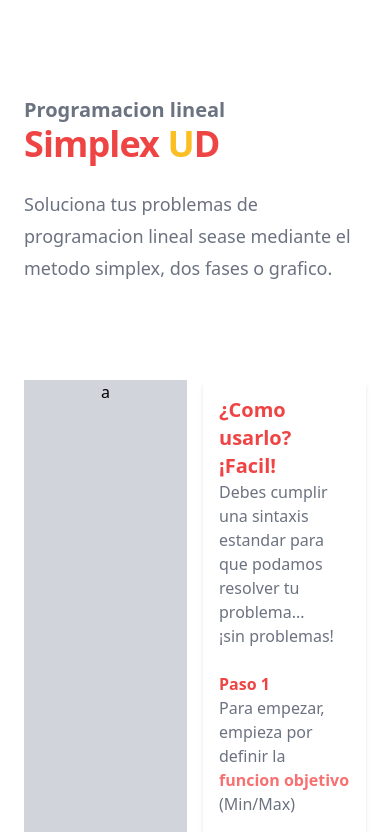
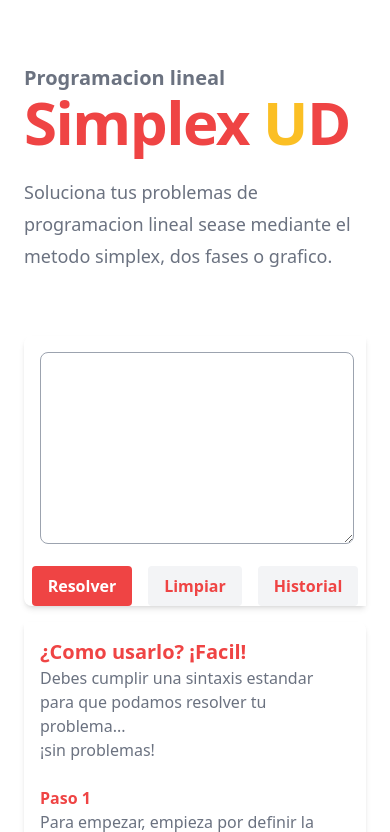
Before and after one commit to drezzgo/SimplexUD, a plain HTML site: page index.html in a window 390 px wide. Shown: the top 832 px of the page. Drawn offline with nearby package versions, Linux system fonts and the light colour scheme.

Commit message:
Se añade interaccion checkbox, textarea, buttoms y perfilan estilos

```diff
--- a/index.html
+++ b/index.html
@@ -12,19 +12,26 @@
     <link rel="icon" type="image/png" href="public/icon/icon.png">
 </head>
 <body class="container mx-auto mt-auto mt-5 text-center">
-    <header class="relative isolate py-24 px-6 sm:py-32">
+    <header class="relative isolate py-16 px-6 sm:py-24">
             <div class="mx-auto max-w-7xl lg:px-0">
                 <div class="mx-auto max-w-2xl lg-mx-0 text-left font-sans">
                     <p class="font-semibold text-xl sm:text-2xl text-gray-500">Programacion lineal</>
-                    <h1 class="font-bold text-4xl sm:text-6xl tracking-tight text-red-500 ">Simplex <span class="text-amber-400">U</span>D</h1>
+                    <h1 class="font-bold text-6xl sm:text-6xl tracking-tight text-red-500 ">Simplex <span class="text-amber-400">U</span>D</h1>
                     <p class="mt-6 text-lg leading-8 text-gray-500">Soluciona tus problemas de programacion lineal sease mediante el metodo simplex, dos fases o grafico.</p>
                 </div>
             </div>
     </header>
     <main>
-        <section id="inicio" class="px-6 grid grid-cols-2 gap-4 font-sans">
-            <div class="bg-gray-300">a</div>
-            <div class="text-gray-500 shadow-md">
+        <section id="inicio" class="px-6 grid grid-cols-1 grid-rows-0 sm:grid-rows-2 sm:grid-cols-2 gap-4 font-sans">
+            <div id="textarea" class="text-gray-500 shadow-md rounded-l-lg h-auto">
+                <textarea id="problema" class="w-11/12 h-48 m-4 border border-gray-400 rounded-lg "></textarea>
+                <div class="flex mx-4 justify-center space-x-4">
+                    <button id="resolver" class="bg-red-500 hover:bg-red-600 text-white font-bold py-2 px-4 rounded focus:outline-none focus:shadow-outline">Resolver</button>
+                    <button id="limpiar" class="bg-gray-100 hover:bg-gray-200 text-red-500 font-semibold py-2 px-4 rounded focus:outline-none focus:shadow-outline">Limpiar</button>
+                    <button id="historial" class="bg-gray-100 hover:bg-gray-200 text-red-500 font-semibold py-2 px-4 rounded focus:outline-none focus:shadow-outline">Historial</button>
+                </div>
+            </div>
+            <div id="manual" class="row-span-2 text-gray-500 shadow-md rounded-r-lg">
                 <div class="text-left m-4">
                     <h2 class="font-bold text-xl text-red-500">¿Como usarlo? ¡Facil!</h2>
                     <p>Debes cumplir una sintaxis estandar para que podamos resolver tu problema...<br> ¡sin problemas!<br><br>
@@ -47,7 +54,7 @@
                     </p>
                 </div>
                 <div id="informacionAdicional" class="hidden text-left mx-4">
-                    <ul class="list-disc list-inside ml-4">
+                    <ul class="list-disc list-inside m-4">
                         <li>El coeficiente debe ser un número real.</li>
                         <li>Las variables deben ser identificadas con x1, x2, x3, etc.</li>
                         <li>Los operadores permitidos son <=, >= y =.</li>
@@ -56,6 +63,10 @@
             </div>
         </section>
     </main>
+    <footer class="relative isolate py-24 px-6 sm:py-24">
+
+    </footer>
 </body>
 <script src="https://cdn.tailwindcss.com"></script>
+<script src="public/js/main.js"></script>
 </html>
```
